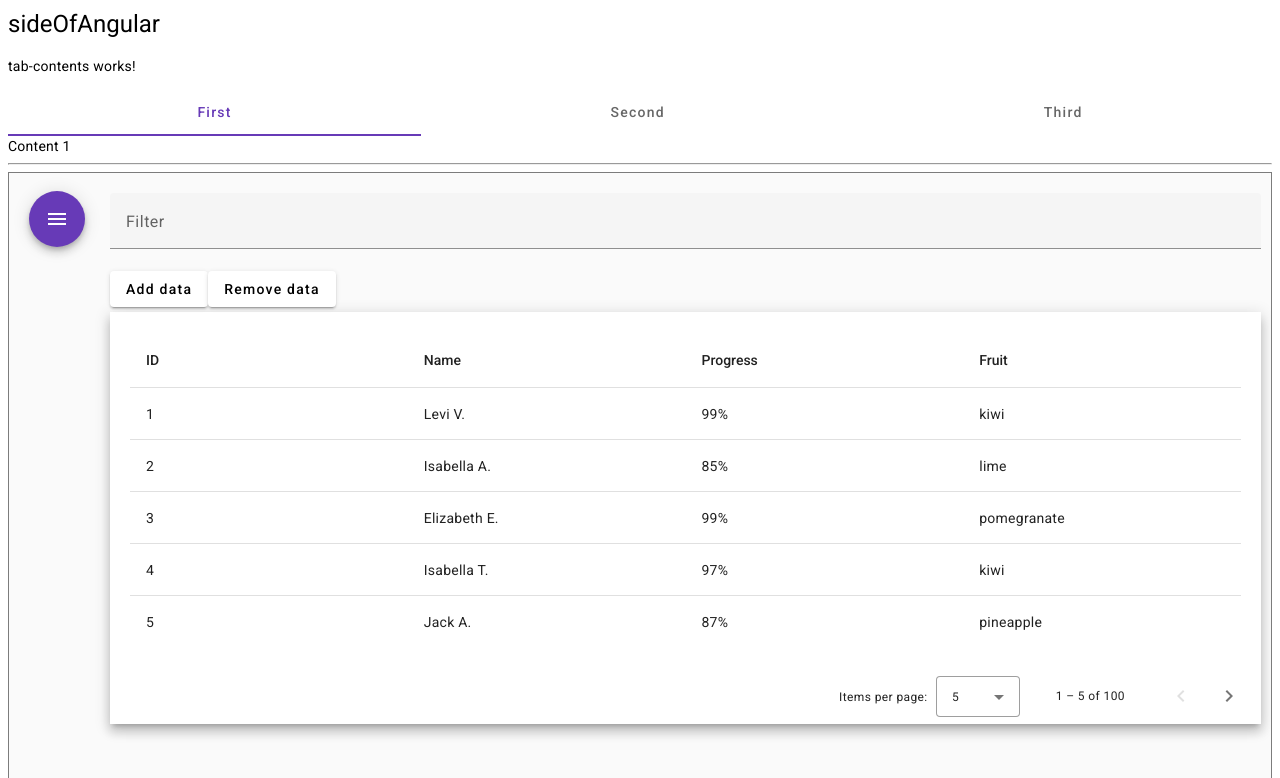
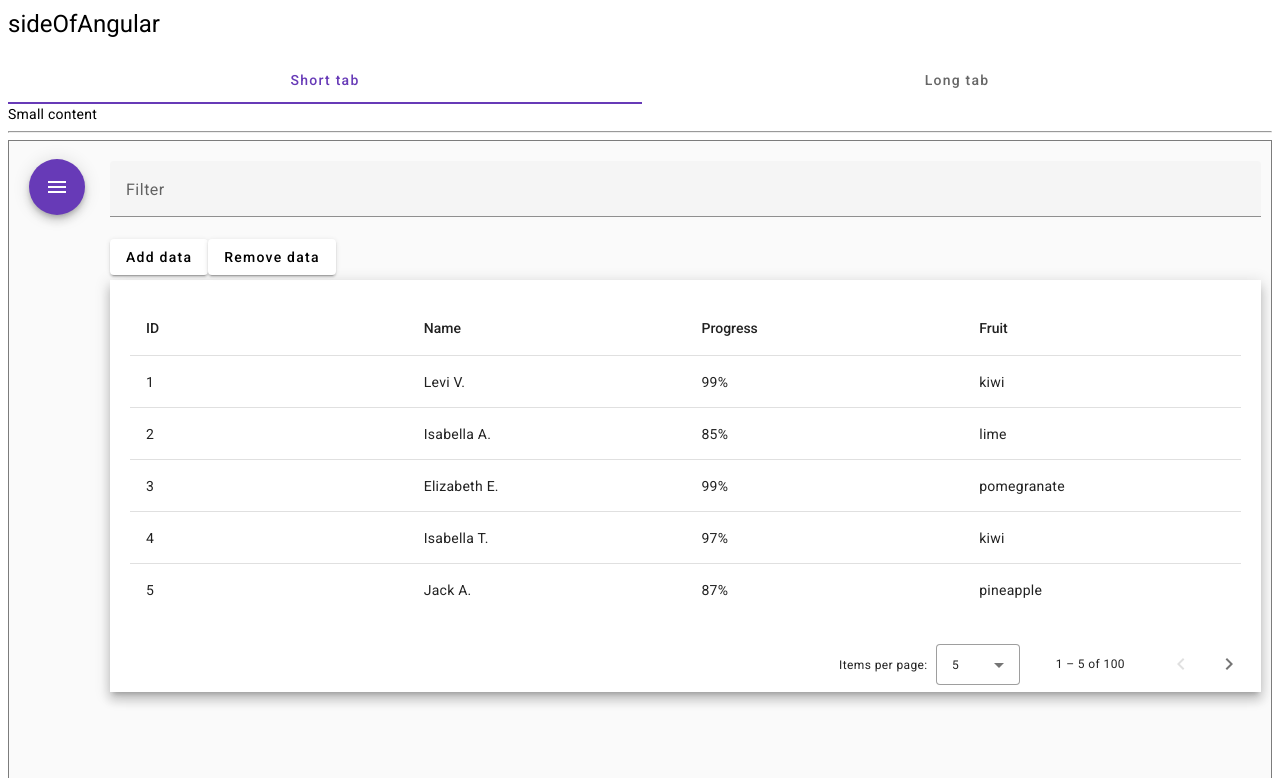
Before and after one commit to NineTailSecurity/Health-X, an Angular app: page /homePage in a window 1280 px wide. Shown: the top 778 px of the page. Built offline with nearby package versions, Linux system fonts and the light colour scheme.

Commit message:
Added working tab but still must move tables out of home

```diff
--- a/src/app/app.component.html
+++ b/src/app/app.component.html
@@ -1,4 +1,5 @@
 <h1>{{title}}</h1>
+
 <app-tab-contents></app-tab-contents>
 <!--
 <mat-grid-list cols="4" rowHeight="100px">
--- a/src/app/tab-contents/tab-contents.component.html
+++ b/src/app/tab-contents/tab-contents.component.html
@@ -1,11 +1,13 @@
-<p>tab-contents works!</p>
-<ng-container *ngIf="(asyncTabs | async) === null">
-    Loading tabs...
-  </ng-container>
-
-  <mat-tab-group>
-    <mat-tab *ngFor="let tab of asyncTabs | async">
-      <ng-template mat-tab-label>{{tab.label}}</ng-template>
-      {{tab.content}}
+<mat-tab-group dynamicHeight>
+    <mat-tab label="Short tab">
+      <div class="example-small-box mat-elevation-z4">
+        Small content
+      </div>
+    </mat-tab>
+    <mat-tab label="Long tab">
+      <div class="example-large-box mat-elevation-z4">
+        Large content
+        <app-home-page></app-home-page>
+      </div>
     </mat-tab>
   </mat-tab-group>
--- a/src/app/tab-contents/tab-contents.component.ts
+++ b/src/app/tab-contents/tab-contents.component.ts
@@ -1,10 +1,4 @@
 import { Component } from '@angular/core';
-import {Observable, Observer} from 'rxjs';
-
-export interface ExampleTab {
-  label: string;
-  content: string;
-}
 
 @Component({
   selector: 'app-tab-contents',
@@ -12,17 +6,5 @@ export interface ExampleTab {
   styleUrls: ['./tab-contents.component.scss']
 })
 export class TabContentsComponent {
-  asyncTabs: Observable<ExampleTab[]>;
 
-  constructor() {
-    this.asyncTabs = new Observable((observer: Observer<ExampleTab[]>) => {
-      setTimeout(() => {
-        observer.next([
-          {label: 'First', content: 'Content 1'},
-          {label: 'Second', content: 'Content 2'},
-          {label: 'Third', content: 'Content 3'},
-        ]);
-      }, 1000);
-    });
-  }
 }
```
